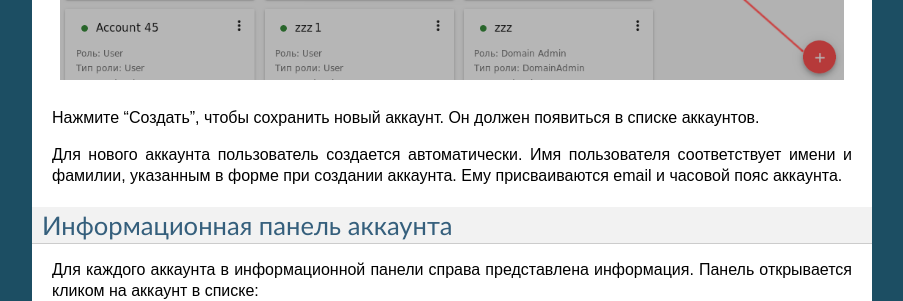
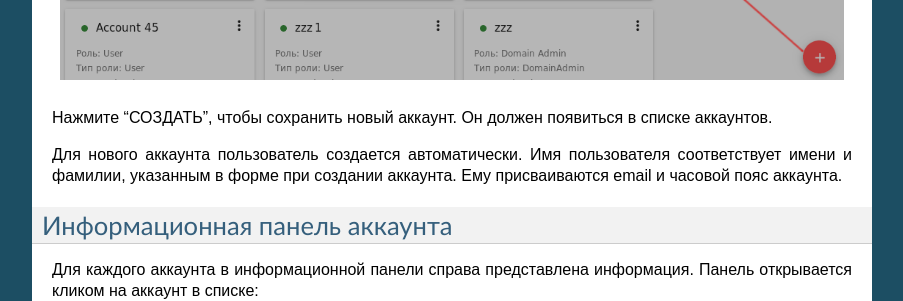
Before and after one commit to MaslovaEV/RU_CloudStack-UI, a Sphinx documentation site: the page built from RUdocs/source/CSUI-Accounts-RU.rst, in a window 1280 px wide and 900 px high, scrolled down 4139 px. Shown: the part 151-452 px from the top of the window, without its empty margins (198-1101 px from the left). Built offline with Sphinx 7.4.7, drawn with Linux system fonts in a browser that asks for light colours.

```diff
--- a/RUdocs/source/CSUI-Accounts-RU.rst
+++ b/RUdocs/source/CSUI-Accounts-RU.rst
@@ -68,7 +68,7 @@
 
 .. figure:: _static/RU_Accounts_Create.png
 
-Нажмите "Создать", чтобы сохранить новый аккаунт. Он должен появиться в списке аккаунтов.
+Нажмите "СОЗДАТЬ", чтобы сохранить новый аккаунт. Он должен появиться в списке аккаунтов.
 
 Для нового аккаунта пользователь создается автоматически. Имя пользователя соответствует имени и фамилии, указанным в форме при создании аккаунта. Ему присваиваются email и часовой пояс аккаунта.
 
```
